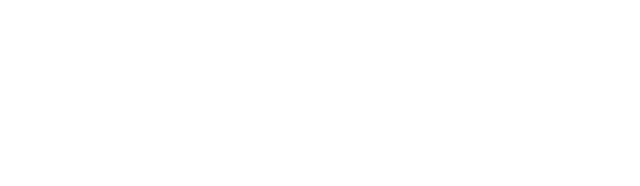
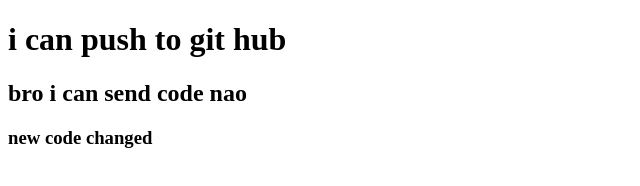
Before and after one commit to sajidmahmood21/my-thirdrepo, a plain HTML site: page index.html in a window 1280 px wide. Shown: the whole page, without its empty margins (0-640 px from the left). Drawn offline with Linux system fonts and the light colour scheme.

Commit message:
header changed

```diff
--- a/index.html
+++ b/index.html
@@ -7,6 +7,9 @@
     <title>My third repo</title>
 </head>
 <body>
+      <h1>i  can push to  git hub</h1>
+      <h2>bro i can send code nao </h2>
+      <h3>new code changed</h3>
 
 </body>
 </html>
```
